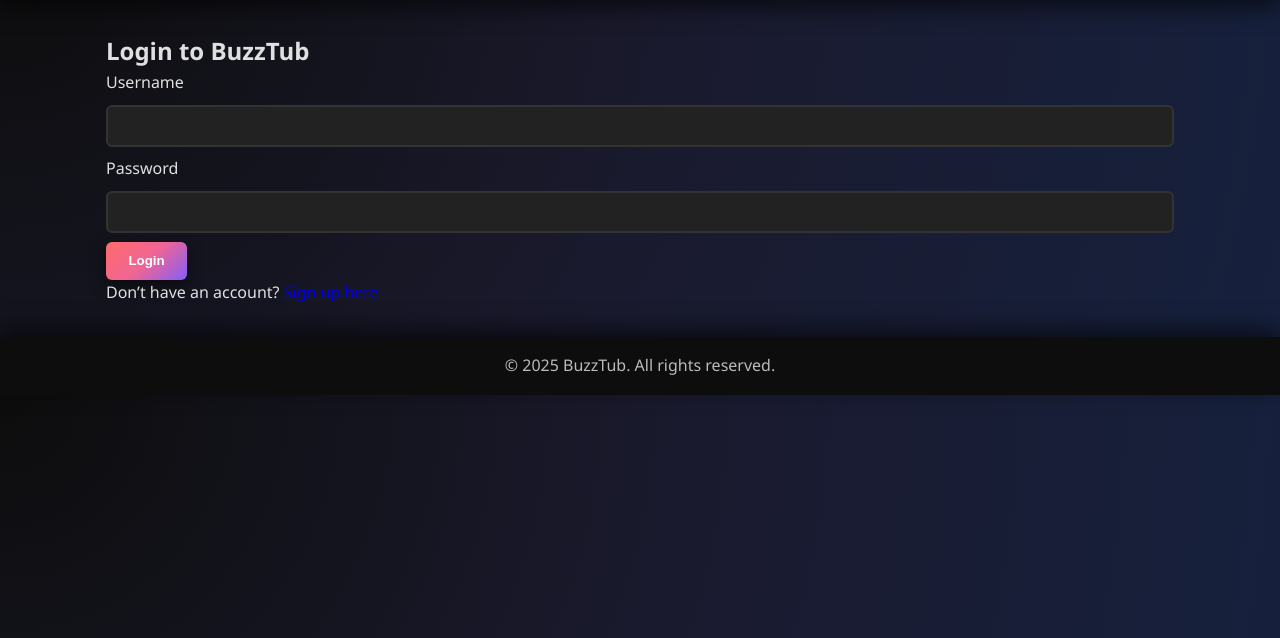
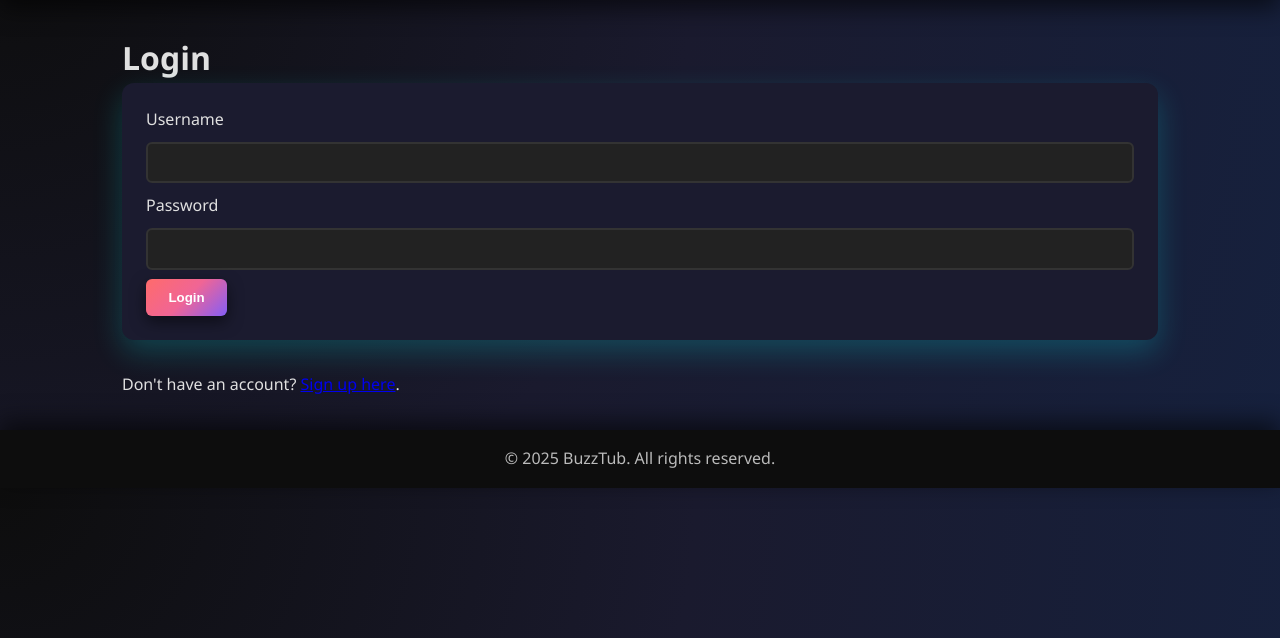
Before and after one commit to Mr-A-Hacker/BuzzTube, a Flask app: page /login in a window 1280 px wide. Shown: the part 58-696 px from the top of the page. Run offline with Flask 3, Linux system fonts and the light colour scheme; data comes from the database, SQL or seed files in the repository.

Commit message:
Update login.html

```diff
--- a/templates/login.html
+++ b/templates/login.html
@@ -1,20 +1,20 @@
 {% extends "base.html" %}
 {% block content %}
-<div class="row justify-content-center">
-  <div class="col-md-6">
-    <h2 class="text-center mb-4">Login to BuzzTub</h2>
-    <form method="POST" action="{{ url_for('login') }}">
-      <div class="mb-3">
-        <label for="username" class="form-label">Username</label>
-        <input type="text" class="form-control" id="username" name="username" required>
-      </div>
-      <div class="mb-3">
-        <label for="password" class="form-label">Password</label>
-        <input type="password" class="form-control" id="password" name="password" required>
-      </div>
-      <button type="submit" class="btn btn-primary w-100">Login</button>
-    </form>
-    <p class="mt-3 text-center">Don’t have an account? <a href="{{ url_for('signup') }}">Sign up here</a></p>
-  </div>
+
+<div class="container">
+  <h1 class="neon-text">Login</h1>
+
+  <form method="post" class="card">
+    <label for="username">Username</label>
+    <input type="text" id="username" name="username" required>
+
+    <label for="password">Password</label>
+    <input type="password" id="password" name="password" required>
+
+    <button type="submit" class="btn">Login</button>
+  </form>
+
+  <p>Don't have an account? <a href="{{ url_for('signup') }}">Sign up here</a>.</p>
 </div>
+
 {% endblock %}
```
